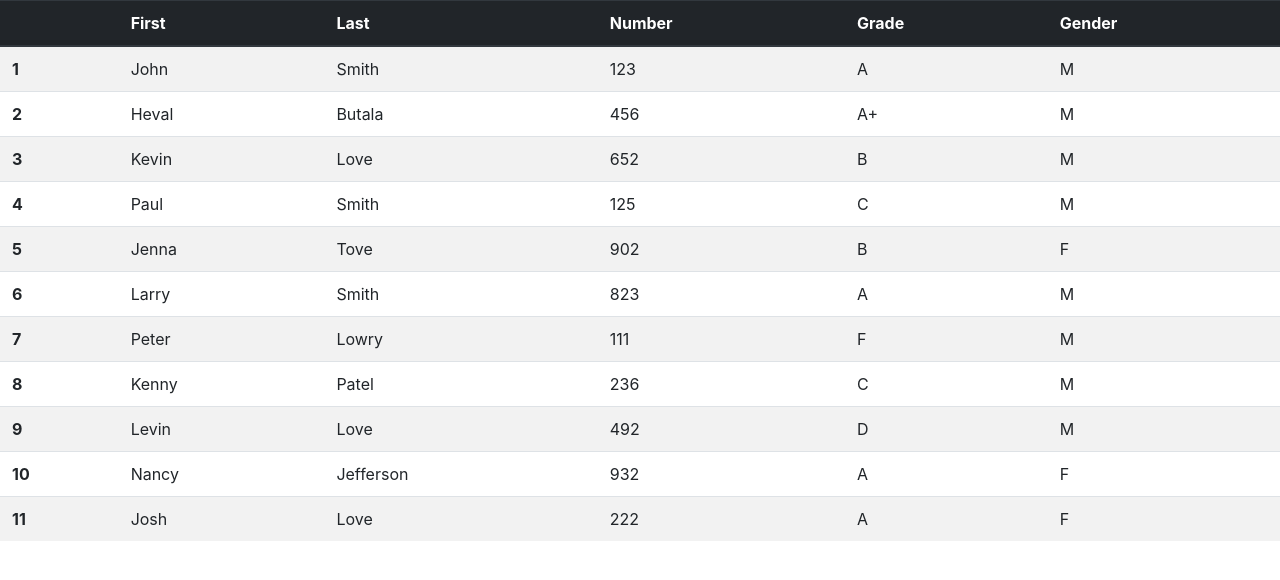
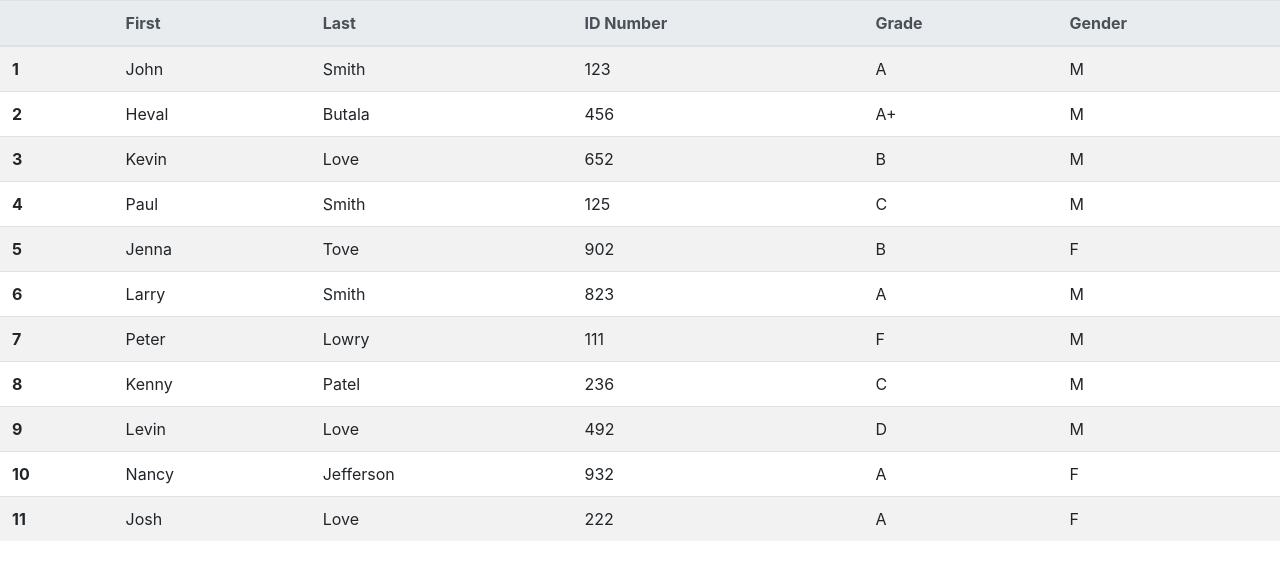
Before and after one commit to Heval22/newproject1, a PHP site: page / in a window 1280 px wide. Shown: the top 580 px of the page. Run offline with PHP 8.4, Linux system fonts and the light colour scheme; some libraries are stand-ins or nearby versions.

Commit message:
Task: Changes to Header (color) ; Changes to 3rd column Name

```diff
--- a/public/example.csv
+++ b/public/example.csv
@@ -1,4 +1,4 @@
-First, Last, Number, Grade, Gender
+First, Last, ID Number, Grade, Gender
 John, Smith, 123, A, M
 Heval, Butala, 456, A+, M
 Kevin, Love, 652, B, M
--- a/public/index.php
+++ b/public/index.php
@@ -29,7 +29,7 @@ class html{
             $fields = array_keys($array);
             $values = array_values($array);
             if ($count == 1) {
-                $table1 .= '<thead class="thead-dark"><tr>';
+                $table1 .= '<thead class="thead-light"><tr>';
                 $table1 .= '<th scope = "col"></th>';
                 foreach ($fields as $s) {
                     $table1 .= '<th scope = "col">';
```
